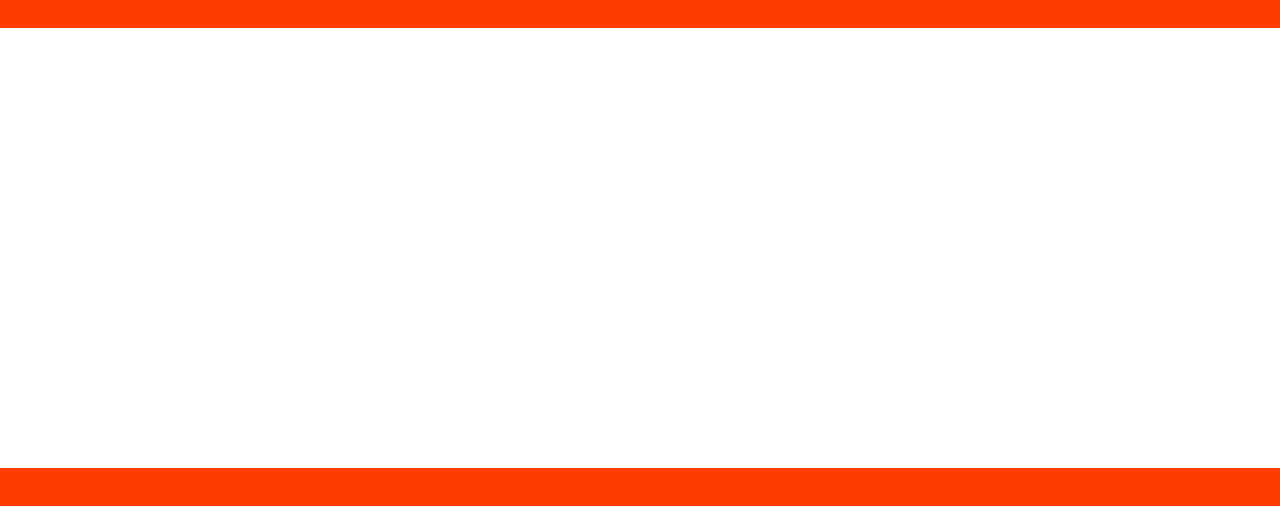
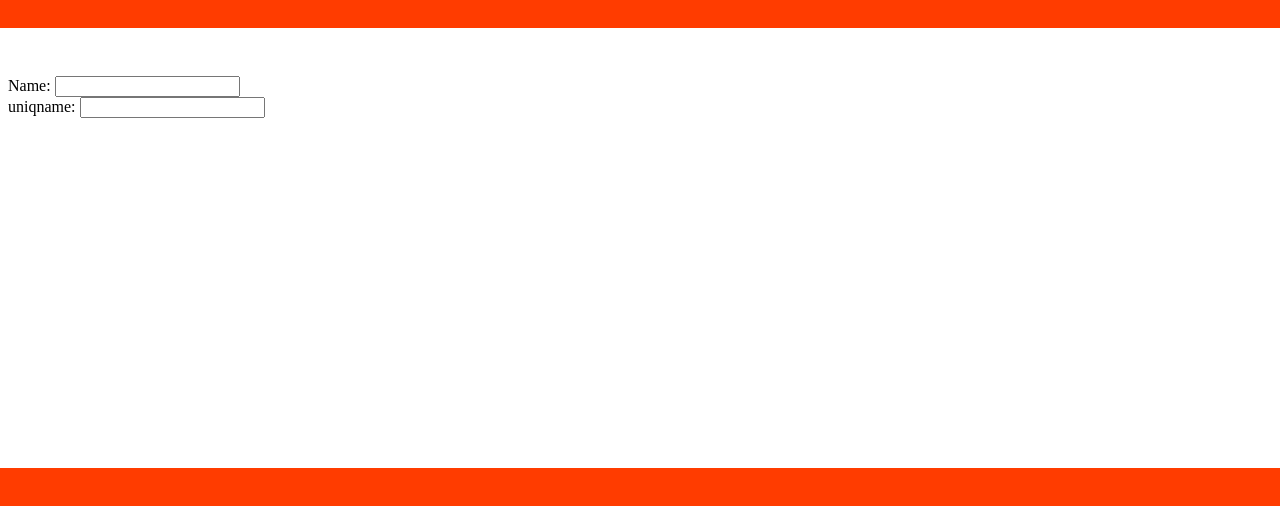
Before and after one commit to og7593/MH-SignUp, a plain HTML site: page index.html in a window 1280 px wide. Shown: the part 232-738 px from the top of the page. Drawn offline with Linux system fonts and the light colour scheme.

Commit message:
updated html

```diff
--- a/css/stylesheet.css
+++ b/css/stylesheet.css
@@ -19,6 +19,13 @@ body {
 	text-align: center;
 }
 
+#content {
+	position: relative;
+	top: 300px;
+	margin: auto;
+	height: 50%;
+}
+
 #footer {
 	background-color: #ff3c00;
 	height: 100px;
```
Also changed, not shown: index.html (+0 -1 lines).
